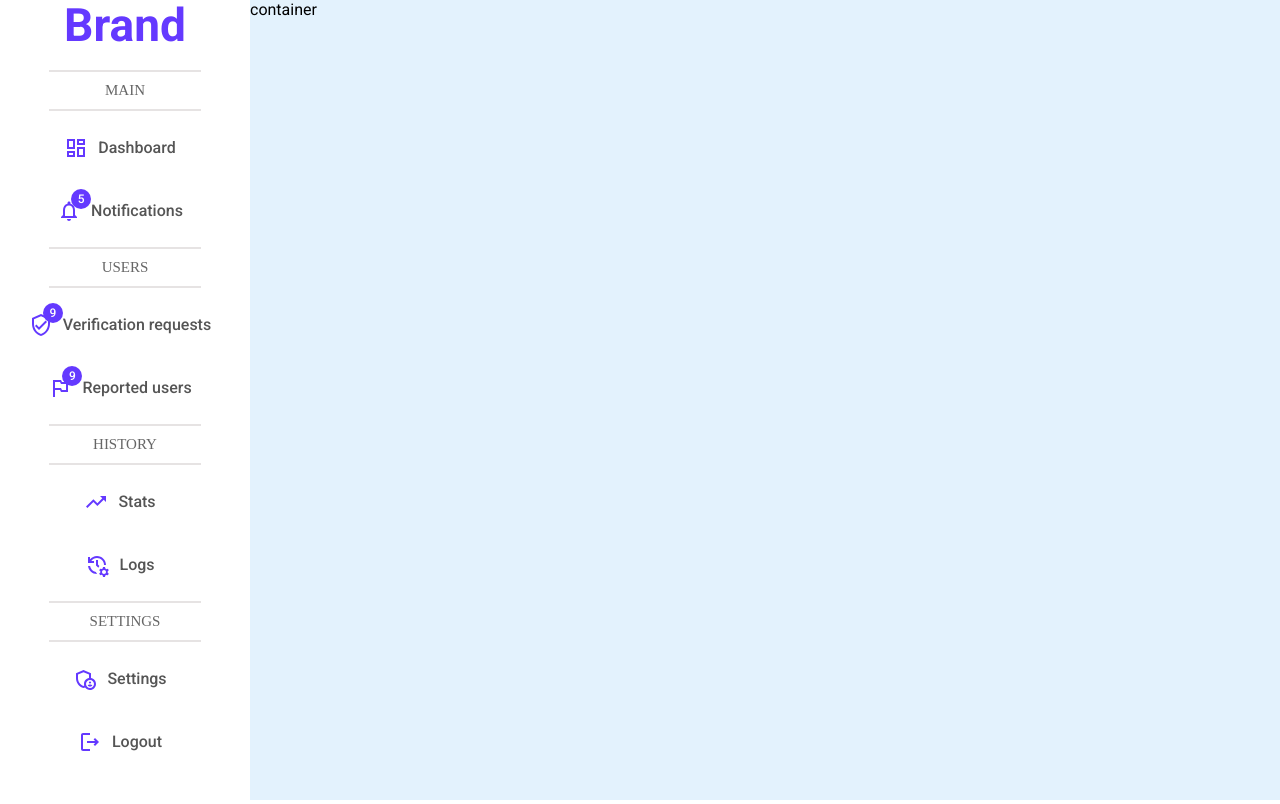
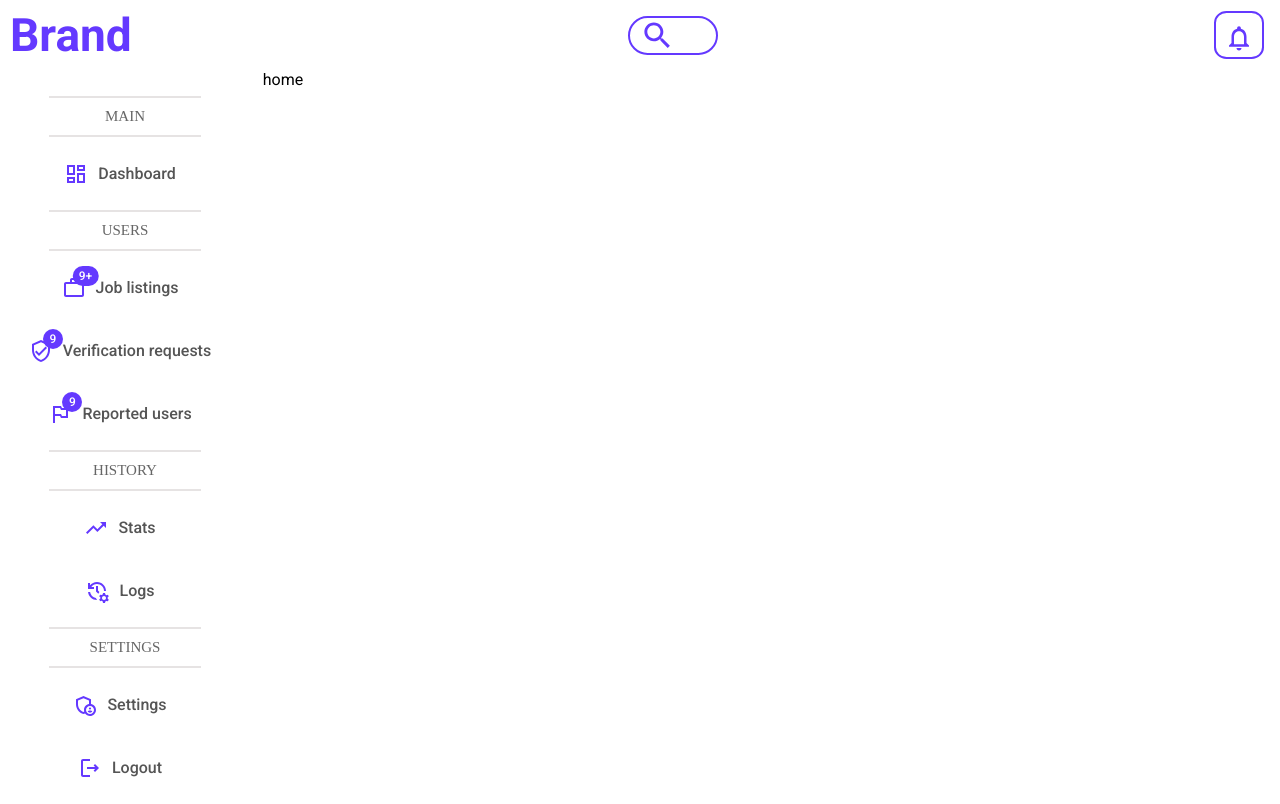
Before and after one commit to Ahmeed-Chennaoui/Brand, a React (Create React App) app in the folder client/: page /admin in a window 1280 px wide. Built offline with nearby package versions, Linux system fonts and the light colour scheme.

Commit message:
Set up routes and created admin screen v0

```diff
--- a/client/src/App.js
+++ b/client/src/App.js
@@ -6,7 +6,7 @@ function App() {
     <div>
       <Routes>
         <Route path="/admin/*" element={<Admin />} />
-        <Route path="/" element={<div>fuck you</div>} />
+        <Route path="/" element={<div>main page</div>} />
       </Routes>
     </div>
   );
--- a/client/src/components/navbar/Navbar.jsx
+++ b/client/src/components/navbar/Navbar.jsx
@@ -0,0 +1,40 @@
+import React,{useState} from 'react'
+import './Navbar.scss'
+import SearchIcon from '@mui/icons-material/Search';
+import { Badge, ClickAwayListener } from '@mui/material';
+import NotificationsOutlinedIcon from '@mui/icons-material/NotificationsOutlined';
+import { Paper } from '@mui/material';
+
+
+function Navbar() {
+  const [notifications,setNotofications]= useState(false);
+  return (
+    <div className='navbar_container'>
+        <div className="logo" >
+            <div className="logo_text">
+                Brand
+            </div>
+        </div>
+        <div className="searchbar_container">
+        <SearchIcon fontSize='large' color='primary'/>
+        <input type="text" placeholder='Search ...' className='searchbar'/>
+        </div>
+        <div className="dropdown">
+
+        <div className='dropdown_btn' onClick={()=>setNotofications(!notifications)}>
+                    <Badge badgeContent={5} color="orange" overlap="circular" className='badge' >
+                        <NotificationsOutlinedIcon className='icon'  fontSize='inherit' />
+                    </Badge>
+        </div>
+        {notifications && <ClickAwayListener onClickAway={()=>setNotofications(false)} className="dropdown_menu">
+                      <Paper elevation={1} sx={{position:"absolute",right:0,marginTop:"13px",width:"30vw",height:"70vh",borderRadius:"5%",maxWidth:"500px",minWidth:"300px"}}>
+                        aaa
+                      </Paper>
+                    </ClickAwayListener>}
+        </div>
+
+    </div>
+  )
+}
+
+export default Navbar
--- a/client/src/components/navbar/Navbar.scss
+++ b/client/src/components/navbar/Navbar.scss
@@ -0,0 +1,114 @@
+$padding_vertical:8px;
+.logo{
+
+    height: 50px;
+    display: flex;
+    align-items: center;
+    justify-content: center;
+    .logo_text{
+        font-size: 46px;
+        font-weight: bold;
+        color: #6439ff ;
+
+    }
+}
+.badge{
+    color: white;
+}
+
+.dropdown_btn{
+    font-size: 30px;
+    border:#6439ff solid 2px;
+    padding:calc($padding_vertical - 4px) $padding_vertical ;
+    border-radius: 25%;
+
+    &:hover{
+        background-color: #6439ff;
+        .icon{
+            color: white;
+        }
+
+    }
+    .icon{
+        color:#6439ff;
+    }
+   }
+   .dropdown{
+    position: relative;
+
+   }
+   .dropdown_menu{
+    position: absolute;
+    top:100%;
+    margin-top:10px;
+    right: 0;
+    width:10vw;
+    height:30vh;
+    // border: #6439ff 1px solid;
+    // border-radius: 10%;
+    background-color: white;
+}
+@media all and (max-width:799px){
+    .logo_text{
+        font-size: 26px;
+        font-weight: bold;
+        color: #6439ff ;
+
+    }
+    .navbar_container{
+        height: 8vh;
+        min-height: 70px;
+        width: 100%;
+        background-color:white;
+        display:flex;
+        justify-content: space-between;
+        align-items: center;
+        .searchbar_container{
+            display: flex;
+            align-self: center;
+            padding:0 $padding_vertical ;
+            .searchbar{
+                width: 30vw;
+                height:4vh;
+                border-radius: 20px;
+                min-height: 35px;
+                border-color: #6439ff;
+                padding:0 15px;
+            }}
+        }
+    }
+@media all and (min-width:800px){
+
+    .navbar_container{
+        width: 100%;
+        max-width:98vw;
+
+    padding: 0px 10px;
+        height: 8vh;
+        min-height: 70px;
+        background-color:white;
+        display:flex;
+        justify-content: space-between;
+        align-items: center;
+        .searchbar_container{
+            padding: 0px 10px;
+            display: flex;
+            align-self: center;
+            border: solid 2px #6439ff;
+            border-radius: 20px;
+            .searchbar{
+            width:14vw;
+            transition: width 0.5s ease-out;
+            height:4vh;
+            outline: none;
+            border-radius: 20px;
+            min-height: 35px;
+            border: none;
+            padding:0 15px;
+            &:focus{
+                width:20vw;
+            }
+            }
+    }
+}
+}
--- a/client/src/components/sidebar/Element.jsx
+++ b/client/src/components/sidebar/Element.jsx
@@ -1,8 +1,13 @@
 import React,{useRef} from 'react'
 import './Sidebar.scss'
-function Element(props) {
+import { useNavigate } from 'react-router-dom';
+function Element({goTo,children}) {
+     let navigate = useNavigate();
+
     let element = useRef(null)
-    function handleClick({callback}){
+
+
+    function handleClick(){
         let siblings =element.current.parentElement.children
         for (let el in siblings){
             if (siblings[el].classList)
@@ -10,13 +15,15 @@ function Element(props) {
 
         }
         element.current.classList.add("element_clicked");
-        callback();
+        if (goTo)
+        navigate(`${goTo}`)
+
 
     }
   return (
 
           <li ref={element} onClick={handleClick} >
-            {props.children}
+            {children}
         </li>
 
 
--- a/client/src/components/sidebar/Sidebar.jsx
+++ b/client/src/components/sidebar/Sidebar.jsx
@@ -1,29 +1,22 @@
 import React from 'react'
-import { useNavigate } from 'react-router-dom';
 import './Sidebar.scss'
 import Element from './Element';
 import Badge from '@mui/material/Badge';
 import DashboardOutlinedIcon from '@mui/icons-material/DashboardOutlined';
 import VerifiedUserOutlinedIcon from '@mui/icons-material/VerifiedUserOutlined';
 import OutlinedFlagIcon from '@mui/icons-material/OutlinedFlag';
-import NotificationsOutlinedIcon from '@mui/icons-material/NotificationsOutlined';
 import TrendingUpIcon from '@mui/icons-material/TrendingUp';
 import ManageHistoryIcon from '@mui/icons-material/ManageHistory';
 import AdminPanelSettingsOutlinedIcon from '@mui/icons-material/AdminPanelSettingsOutlined';
 import LogoutOutlinedIcon from '@mui/icons-material/LogoutOutlined';
+import WorkOutlineOutlinedIcon from '@mui/icons-material/WorkOutlineOutlined';
 
 
 
 function Sidebar() {
-    let navigate = useNavigate();
 
   return (
-    <div className='sidebar_container'>
-        <div className="logo">
-            <div className="logo_text">
-                Brand
-            </div>
-        </div>
+    <div className='sidebar_container' >
         <hr />
         <div className="options">
 
@@ -32,20 +25,19 @@ function Sidebar() {
                 <p className="title">MAIN</p>
                 <hr />
 
-                <Element callback={()=>navigate("dashboard")}>
+                <Element goTo="dashboard">
                     <DashboardOutlinedIcon className='icon' />
                     <span className='option_text'>Dashboard</span>
-                </Element>
-
-                <Element>
-                    <Badge badgeContent={5} color="primary" className='badge_container'>
-                        <NotificationsOutlinedIcon className='icon'/>
-                    </Badge>
-                    <span className='option_text'>Notifications</span>
                 </Element>
                 <hr />
                 <p className="title">USERS</p>
                 <hr />
+                <Element>
+                    <Badge badgeContent={11} max={9} color="primary">
+                        <WorkOutlineOutlinedIcon className='icon'/>
+                    </Badge>
+                    <span className='option_text'>Job listings</span>
+                </Element>
 
                 <Element>
                     <Badge badgeContent={9} color="primary">
--- a/client/src/components/sidebar/Sidebar.scss
+++ b/client/src/components/sidebar/Sidebar.scss
@@ -1,24 +1,18 @@
+@media all and (max-width:799px){
 
-.sidebar_container{
-    flex:1;
-    min-height:100vh;
-    min-width:250px;
+    .sidebar_container{
+        display: none;
+    }
+}
+@media all and (min-width:800px) {
+
+    .sidebar_container{
+        margin-top: 2vh;
+        flex:1;
+        min-width:250px;
     justify-content: center;
 
-    .logo{
 
-        height: 50px;
-        margin-bottom: 20px;
-        display: flex;
-        align-items: center;
-        justify-content: center;
-        .logo_text{
-            font-size: 46px;
-            font-weight: bold;
-            color: #6439ff ;
-
-        }
-    }
     hr{
         height: 0;
         border: 0.5px solid rgb(230,227,227);
@@ -70,3 +64,4 @@
 .element_clicked{
     background-color: #6439ff45
 }
+}
--- a/client/src/pages/admin/Admin.jsx
+++ b/client/src/pages/admin/Admin.jsx
@@ -1,19 +1,24 @@
 import React from 'react'
 import { Routes, Route } from "react-router-dom";
+import './Admin.scss'
 import Sidebar from '../../components/sidebar/Sidebar'
-import './Admin.scss'
+import Navbar from '../../components/navbar/Navbar';
+import Dashboard from './dashboard/Dashboard';
 function Admin() {
-  return (
+  return (<>
+      <Navbar/>
     <div className='admin_container'>
       <Sidebar/>
+      <div className='contents'>
       <Routes>
-        <Route path='' element={<div className='contents'>container</div>}/>
-        <Route path="dashboard" element={<div className='contents'>dashboard</div>}/>
+        <Route path='' element={<>home</>}/>
+        <Route path="dashboard" element={<Dashboard/>}/>
       </Routes>
-
+      </div>
 
 
     </div>
+    </>
   )
 }
 
--- a/client/src/pages/admin/Admin.scss
+++ b/client/src/pages/admin/Admin.scss
@@ -1,7 +1,10 @@
 .admin_container{
     display: flex;
+    max-height: 100vh;
+    min-height: 90vh;
+
    .contents{
        flex:6;
-       background-color: rgb(227 242 253);
+       margin:0vw 1vw;
    }
 }
--- /dev/null
+++ b/client/src/pages/admin/dashboard/Dashboard.jsx
@@ -0,0 +1,9 @@
+import React from 'react'
+import './Dashboard.scss'
+function Dashboard() {
+  return (
+    <div className='dashboard_container'>Dashboard</div>
+  )
+}
+
+export default Dashboard
--- /dev/null
+++ b/client/src/pages/admin/dashboard/Dashboard.scss
@@ -0,0 +1,6 @@
+.dashboard_container{
+    background-color: rgb(227 242 253);
+    height: 100%;
+    width: 100%;
+    border-radius: 50px;
+}
--- a/client/src/themes/customTheme.js
+++ b/client/src/themes/customTheme.js
@@ -4,6 +4,9 @@ export const customTheme = createTheme({
   palette: {
     primary: {
       main: "#6439ff",
+    },
+    orange: {
+      main: "orange",
     },
     // secondary: {
     //   light: "#ff7961",
```
